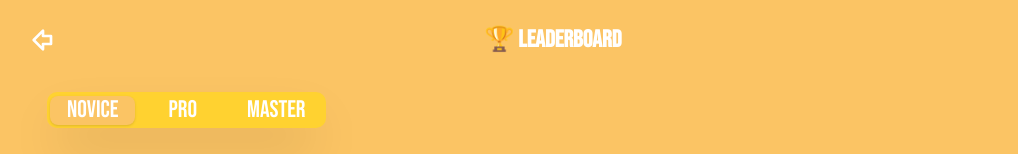
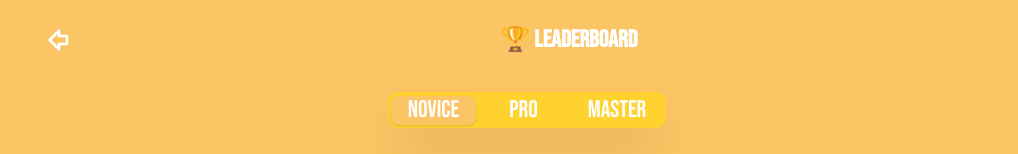
Before and after one commit to Mahib09/whackamole, a React (Vite) app: page /leaderboard in a window 1280 px wide. Shown: the top 154 px of the page, without its empty margins (113-1131 px from the left). Built offline with nearby package versions, Linux system fonts and the light colour scheme; no server answers; the database is empty.

Commit message:
fix: Leaderboard styles fixed

```diff
--- a/src/pages/Leaderboard.tsx
+++ b/src/pages/Leaderboard.tsx
@@ -17,17 +17,17 @@ const Leaderboard = () => {
       <div className="w-full max-w-[1000px] flex gap-5">
         <a
           href="/"
-          className=" text-xl hover:text-sky-600 transition-colors ease-in-out delay-75"
+          className=" text-xl hover:text-sky-600 transition-colors ease-in-out delay-75 px-4"
         >
           <ArrowBigLeft size={32} />
         </a>
-        <h2 className="text-2xl font-semibold mb-4 text-center m-auto">
+        <h2 className="text-2xl font-semibold mb-4 text-center mx-auto">
           🏆 Leaderboard
         </h2>
       </div>
 
-      <Tabs defaultValue="Easy" className="max-w-[1000px] p-5 w-full">
-        <TabsList className="gap-4 bg-amber-300 text-white shadow-2xl">
+      <Tabs defaultValue="Easy" className="max-w-[1000px] p-5 w-full m">
+        <TabsList className="gap-4 bg-amber-300 text-white shadow-2xl m-auto">
           <TabsTrigger value="Easy" className="text-2xl px-4 text-white">
             Novice
           </TabsTrigger>
```
